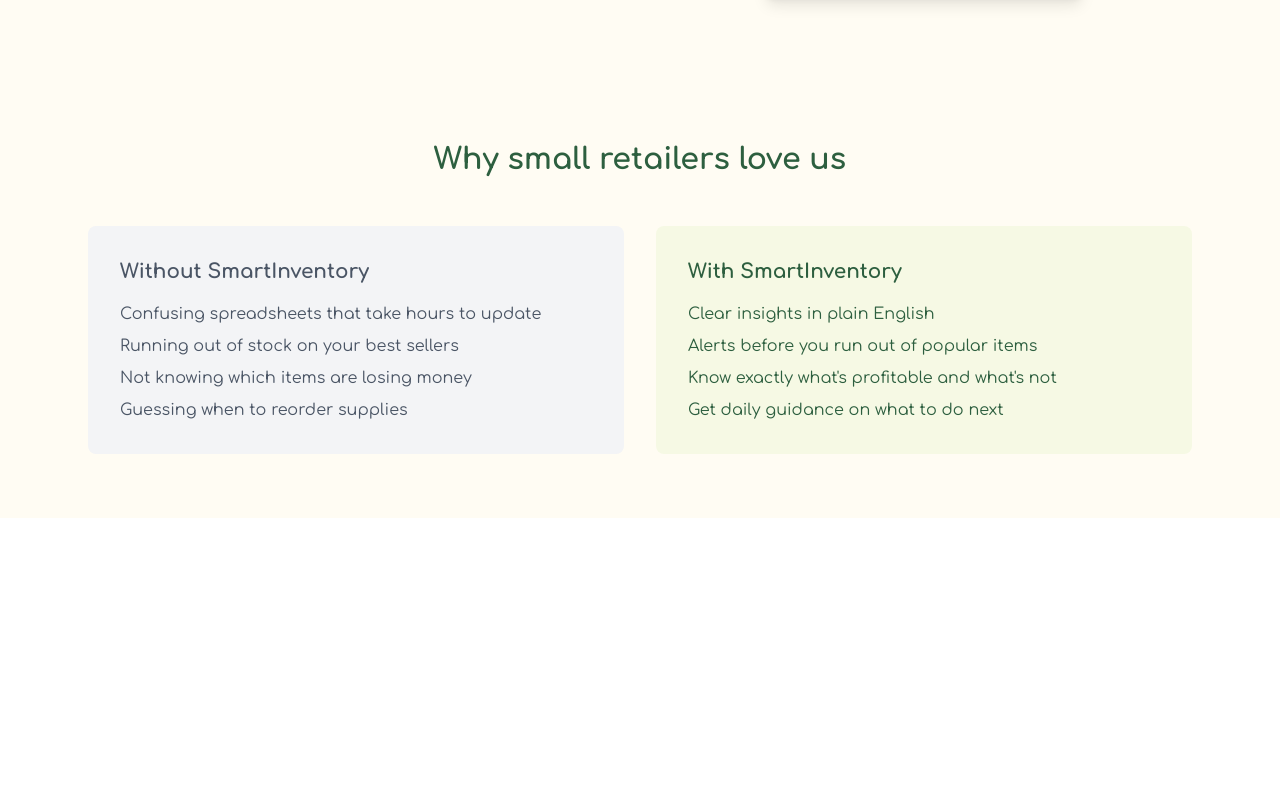
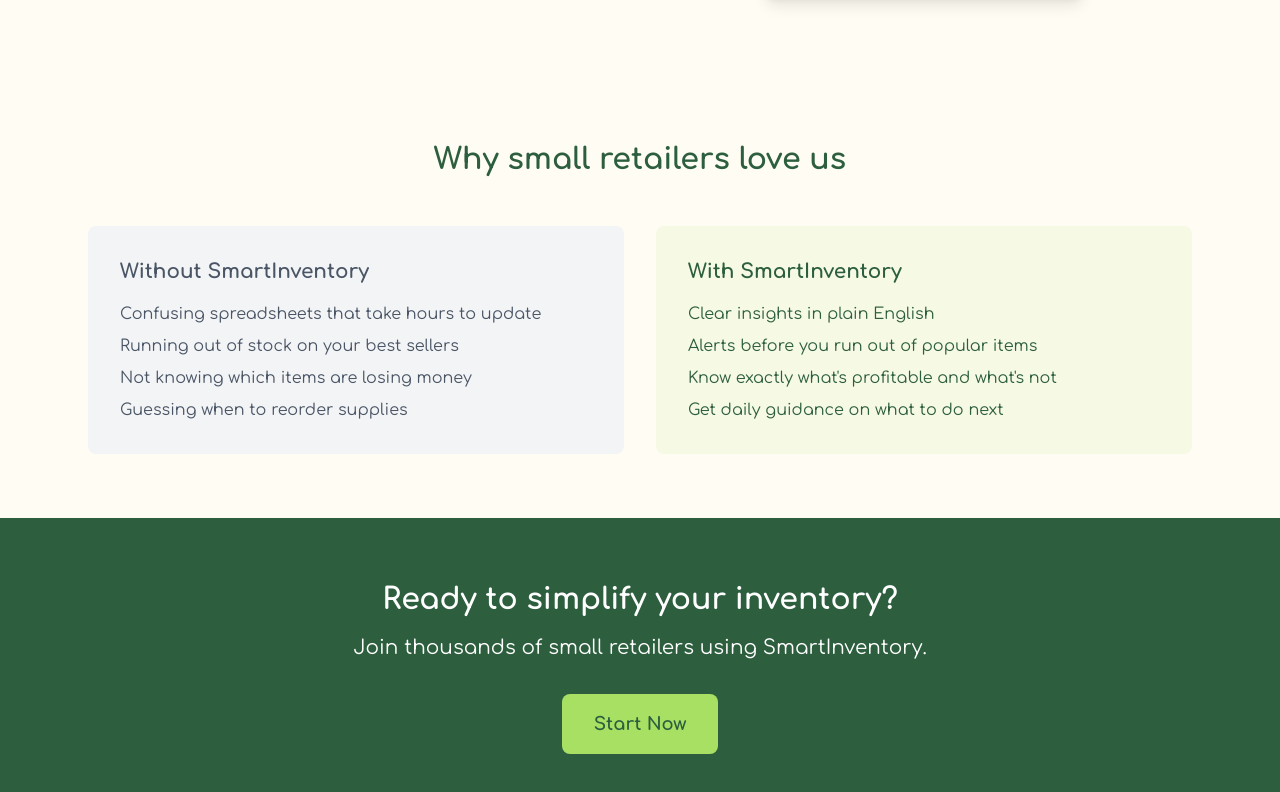
Before and after one commit to Incognitol07/smart-inventory, a Next.js app: page / in a window 1280 px wide. Shown: the part 562-1354 px from the top of the page. Before the commit the page ends 1080 px from the top, so only its background shows below. Built offline with nearby package versions, Linux system fonts and the light colour scheme.

Commit message:
Refactor Problem/Solution section layout and add CTA section for improved user engagement

```diff
--- a/app/page.tsx
+++ b/app/page.tsx
@@ -26,14 +26,16 @@
       </section>
 
       {/* Problem/Solution Section */}
-      <section className="py-16" >
+      <section className="py-16">
         <div className="max-w-6xl mx-auto px-6">
           <h2 className="text-3xl font-bold text-deep-forest mb-12 text-center">
             Why small retailers love us
           </h2>
           <div className="grid md:grid-cols-2 gap-8">
             <div className="bg-gray-100 p-8 rounded-lg">
-              <h3 className="text-xl font-bold text-gray-600 mb-4">Without SmartInventory</h3>
+              <h3 className="text-xl font-bold text-gray-600 mb-4">
+                Without SmartInventory
+              </h3>
               <ul className="text-gray-600 space-y-2">
                 <li>Confusing spreadsheets that take hours to update</li>
                 <li>Running out of stock on your best sellers</li>
@@ -42,7 +44,9 @@
               </ul>
             </div>
             <div className="bg-granny-green/10 p-8 rounded-lg">
-              <h3 className="text-xl font-bold text-deep-forest mb-4">With SmartInventory</h3>
+              <h3 className="text-xl font-bold text-deep-forest mb-4">
+                With SmartInventory
+              </h3>
               <ul className="text-deep-forest space-y-2">
                 <li>Clear insights in plain English</li>
                 <li>Alerts before you run out of popular items</li>
@@ -53,6 +57,21 @@
           </div>
         </div>
       </section>
+
+      {/* CTA Section */}
+      <section className="py-16 bg-deep-forest text-white text-center">
+        <div className="max-w-4xl mx-auto px-6">
+          <h2 className="text-3xl font-bold mb-4">
+            Ready to simplify your inventory?
+          </h2>
+          <p className="text-xl mb-8">
+            Join thousands of small retailers using SmartInventory.
+          </p>
+          <button className="bg-granny-green text-deep-forest px-8 py-4 rounded-lg font-bold text-lg hover:bg-granny-green/90 transition-colors">
+            Start Now
+          </button>
+        </div>
+      </section>
     </div>
   );
 }
```
